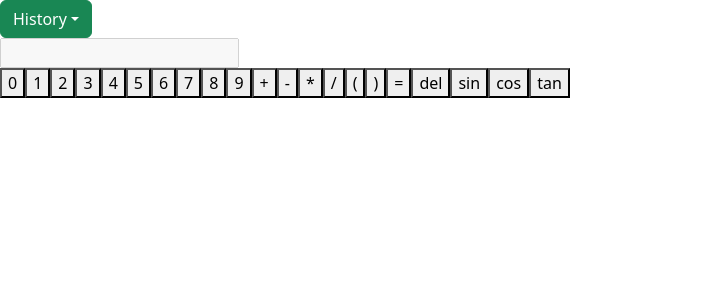
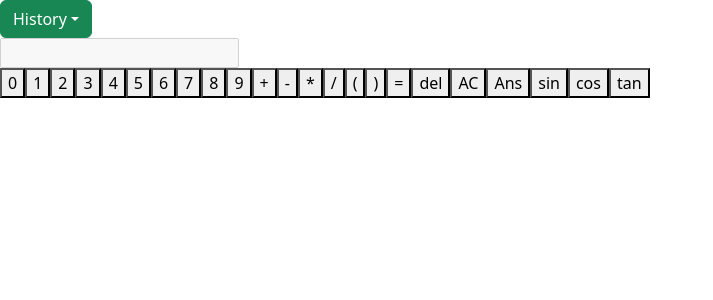
Before and after one commit to hanhwanglim/calculator, a React (Create React App) app: page / in a window 1280 px wide. Shown: the top 300 px of the page, without its empty margins (0-713 px from the left). Built offline with nearby package versions, Linux system fonts and the light colour scheme.

Commit message:
working implementation of calculator

```diff
--- a/src/Keys.js
+++ b/src/Keys.js
@@ -47,6 +47,16 @@ const Operators = [
     id: 'delete',
     label: 'del',
   },
+  {
+    id: 'AC',
+    label: 'AC',
+    display: '',
+  },
+  {
+    id: 'Ans',
+    label: 'Ans',
+    display: 'Ans',
+  },
 ];
 
 const Trigonometry = [
--- a/src/components/Board.jsx
+++ b/src/components/Board.jsx
@@ -8,9 +8,13 @@ import {Numbers, Operators, Trigonometry} from '../Keys';
  * @return {React.Component} Board area
  */
 function Board(props) {
-  const [handleNormalButtons,
+  const [
+    handleNormalButtons,
     handleTrigonometryButtons,
-    calculate, deleteExpression] = props.handleButton;
+    calculate,
+    deleteExpression,
+    replaceExpression,
+  ] = props.handleButton;
 
   const createNumberButtons = () => {
     return Numbers.map((number) => {
@@ -27,9 +31,10 @@ function Board(props) {
   const createOperatorButtons = () => {
     return Operators.map((operator) => {
       let handleButton;
+      handleButton = handleNormalButtons;
       if (operator.id === 'equals') handleButton = calculate;
-      else if (operator.id === 'delete') handleButton = deleteExpression;
-      else handleButton = handleNormalButtons;
+      if (operator.id === 'delete') handleButton = deleteExpression;
+      if (operator.id === 'AC') handleButton = replaceExpression;
 
       return (
         <Buttons
--- a/src/components/Calculator.jsx
+++ b/src/components/Calculator.jsx
@@ -15,11 +15,13 @@ function Calculator() {
   const [syntaxError, setSyntaxError] = useState(false);
 
   const handleNormalButtons = (value) => {
+    const input = (value === 'Ans') ? history.at(-1).answer : value;
+
     setDisplayExpression((prevDisplayExpression) => {
       return [...prevDisplayExpression, value];
     });
 
-    setExpression((prevExpression) => [...prevExpression, value]);
+    setExpression((prevExpression) => [...prevExpression, input]);
   };
 
   const handleTrigonometryButtons = (value) => {
@@ -71,6 +73,7 @@ function Calculator() {
     handleTrigonometryButtons,
     calculate,
     deleteExpression,
+    replaceExpression,
   ];
 
   return (
@@ -80,7 +83,6 @@ function Calculator() {
         history={history}
         handleButton={replaceExpression}
       />
-      {history.length > 0 && <h2>{history.at(-1).ans}</h2>}
       <Display
         display={displayExpression}
       />
--- a/src/components/History.jsx
+++ b/src/components/History.jsx
@@ -13,6 +13,7 @@ function History(props) {
       return (
         <Dropdown.Item
           key={`${index}:${expression}=${answer}`}
+          onClick={() => props.handleButton(answer)}
         >
           {`${expression} = ${answer}`}
         </Dropdown.Item>
```
